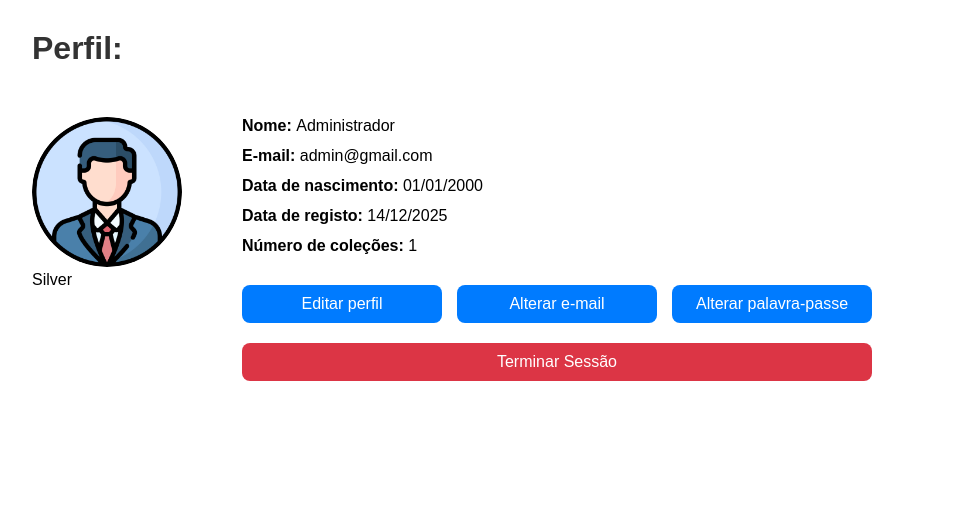
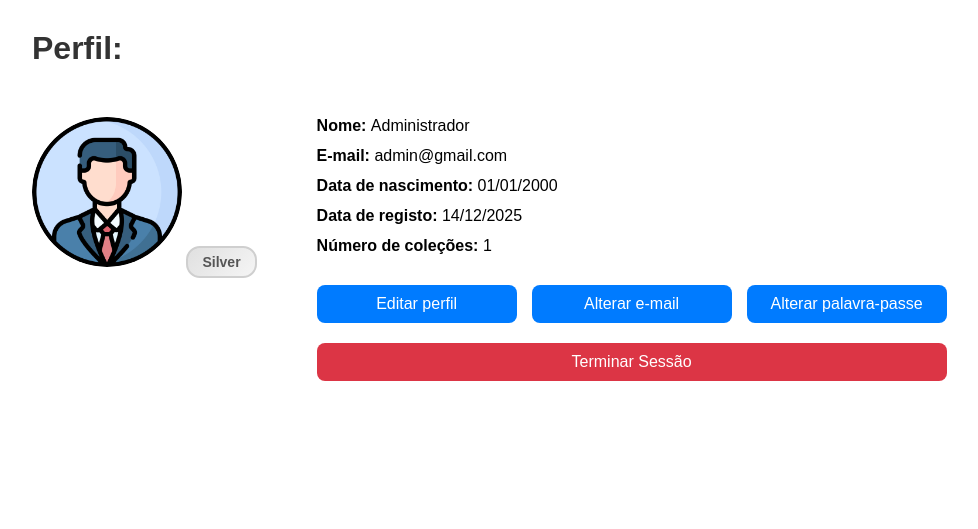
Before and after one commit to diogo-tavares/EIS_2526-G2_MEEC, a PHP site: page /perfil.php in a window 1280 px wide. Shown: the part 144-673 px from the top of the page, without its empty margins (128-1106 px from the left). Run offline with PHP 8.4, Linux system fonts and the light colour scheme; a user stored in the database is signed in; data comes from the database, SQL or seed files in the repository; tables that the repository leaves empty hold one stand-in row (values such as "Sample post").

Commit message:
Ranking do user - feito pelo Vasco

```diff
--- a/Teamwork/public_html/css/style.css
+++ b/Teamwork/public_html/css/style.css
@@ -1126,3 +1126,81 @@ body.colecao-page .sidebar .btn-primary {
     position: relative; /* Referência para a lista */
     width: 550px;       /* Largura fixa da pesquisa */
 }
+
+
+/* ========================================= */
+/* USER BADGES – CLICÁVEIS + EFEITOS VISUAIS */
+/* ========================================= */
+
+/* Link que envolve o badge */
+.badge-link {
+    text-decoration: none;
+    display: inline-block;
+}
+
+/* Base comum a TODOS os badges */
+.user-badge {
+    display: inline-block;
+    margin-top: 10px;
+    padding: 6px 14px;
+    border-radius: 14px;
+    font-weight: bold;
+    font-size: 14px;
+    text-align: center;
+    transition:
+        transform 0.2s ease,
+        box-shadow 0.2s ease,
+        border 0.2s ease;
+}
+
+/* Tornar badge interativo */
+.clickable-badge {
+    cursor: pointer;
+}
+
+/* Hover geral */
+.clickable-badge:hover {
+    transform: scale(1.08);
+}
+
+/* ------------------ */
+/* SILVER BADGE */
+/* ------------------ */
+.badge-silver {
+    background: linear-gradient(135deg, #e0e0e0, #f5f5f5);
+    color: #555;
+    border: 2px solid #cfcfcf;
+}
+
+.badge-silver.clickable-badge:hover {
+    box-shadow: 0 0 10px rgba(180, 180, 180, 0.8);
+}
+
+/* ------------------ */
+/* GOLD BADGE */
+/* ------------------ */
+.badge-gold {
+    background: linear-gradient(135deg, #ffd700, #ffec8b);
+    color: #7a5b00;
+    border: 2px solid #e6c200;
+}
+
+.badge-gold.clickable-badge:hover {
+    box-shadow: 0 0 12px rgba(255, 215, 0, 0.9);
+}
+
+/* ------------------ */
+/* DIAMOND BADGE (Minecraft vibe) */
+/* ------------------ */
+.badge-diamond {
+    background: linear-gradient(135deg, #35d0e0, #63e9f7, #a7f7ff);
+    color: #003b44;
+    border: 3px solid #5efcff;
+}
+
+.badge-diamond.clickable-badge:hover {
+    box-shadow:
+        0 0 8px #5efcff,
+        0 0 14px rgba(94, 252, 255, 0.8),
+        0 0 22px rgba(94, 252, 255, 0.6);
+}
--- a/Teamwork/public_html/perfil.php
+++ b/Teamwork/public_html/perfil.php
@@ -122,10 +122,13 @@ if ($total_collections >= 1 && $total_collections <= 2) {
                     >
 
                     <?php if ($badge_class && $badge_label): ?>
-                        <div class="user-badge <?= $badge_class ?>">
-                            <?= htmlspecialchars($badge_label) ?>
-                        </div>
-                    <?php endif; ?>
+    <a href="progress.php" class="badge-link">
+        <div class="user-badge <?= $badge_class ?> clickable-badge">
+            <?= htmlspecialchars($badge_label) ?>
+        </div>
+    </a>
+<?php endif; ?>
+
                 </div>
 
                 <!-- Informações do usuário -->
```
